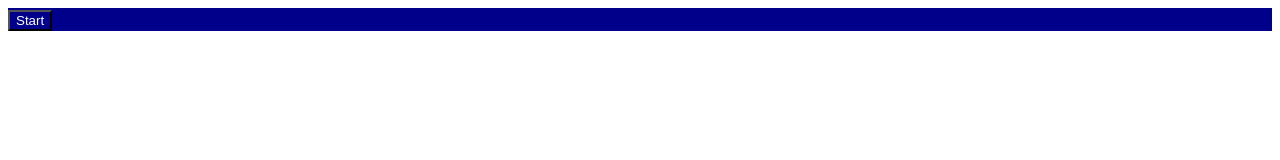
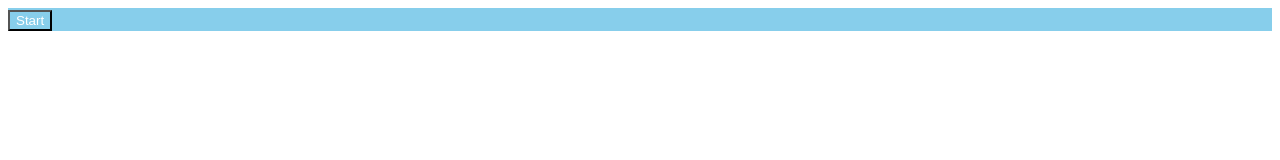
Before and after one commit to JavascriptLearner815/speedo-1, a plain HTML site: page docs/index.html in a window 1280 px wide. Both pictures are taken after a click on the button "Start". Drawn offline with Linux system fonts and the light colour scheme.

Commit message:
Update main.css

```diff
--- a/docs/main.css
+++ b/docs/main.css
@@ -1,4 +1,8 @@
 @import url('https://fonts.googleapis.com/css2?family=Roboto+Slab:wght@300&display=swap');
+
+:root {
+  --taskbar-background: skyblue;
+}
 
 *, *::before, *::after {
   box-sizing: border-box;
@@ -9,25 +13,25 @@ body {
 }
 
 #taskbar {
-  background-color: darkblue;
+  background-color: var(--taskbar-background, skyblue);
   color: white;
 }
 
 #start-menu {
-  background-color: inherit;
+  background-color: var(--taskbar-background, skyblue);
   color: inherit;
   outline: none;
   overflow: hidden;
 }
 
 #start-menu:hover {
-  background-color: inherit;
+  background-color: var(--taskbar-background, skyblue);
 }
 
 #start-menu:focus {
-  background-color: inherit;
+  background-color: var(--taskbar-background, skyblue);
 }
 
 #start-menu:active {
-  background-color: inherit;
+  background-color: var(--taskbar-background, skyblue);
 }
```
